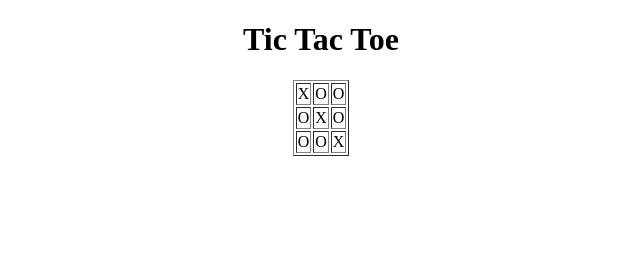
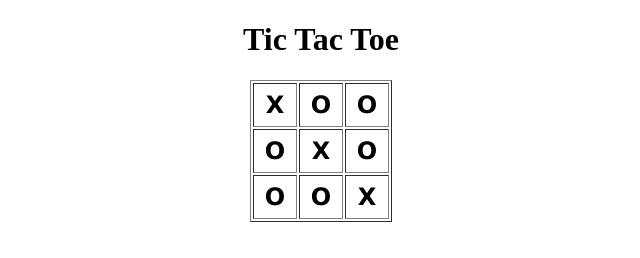
Before and after one commit to lVl4l2LoN/webTicTacToe, a plain HTML site: page HTML5Application/public_html/index.html in a window 1280 px wide. Shown: the whole page, without its empty margins (319-959 px from the left). Drawn offline with Linux system fonts and the light colour scheme.

Commit message:
Part 2
Created a CSS folder with a ticTacToe.css file to create the styles for the html file.

```diff
--- /dev/null
+++ b/HTML5Application/public_html/CSS/ticTacToeCSS.css
@@ -0,0 +1,17 @@
+/*
+Adding styles to the Tic Tac Toe game.
+*/
+/*
+    Created on : Feb 12, 2018, 9:54:31 PM
+    Author     : lVl4rl2LoN
+*/
+
+.Square{
+    width: 40px;
+    height: 40px;
+    text-align: center;
+    font-size: 18pt;
+    font-weight: bold;
+    font-family: Verdana;
+
+}
--- a/HTML5Application/public_html/index.html
+++ b/HTML5Application/public_html/index.html
@@ -8,25 +8,27 @@ https://www.youtube.com/watch?v=gN0fXvWbJSk&list=PLJnkyVAO-LM6IgtfN83wQ-dj5Oj1mN
         <title>Tic Tac Toe</title>
         <meta charset="UTF-8">
         <meta name="viewport" content="width=device-width, initial-scale=1.0">
+        <link rel = "stylesheet" type = "text/CSS" href = "CSS/ticTacToeCSS.css">
+
     </head>
     <body>
         <h1 align = "center">Tic Tac Toe</h1>
         <div>
             <table border = 1 align = "center">
                 <tr>
-                    <td>X</td>
-                    <td>O</td>
-                    <td>O</td>
+                    <td class="Square">X</td>
+                    <td class="Square">O</td>
+                    <td class="Square">O</td>
                 </tr>
                  <tr>
-                    <td>O</td>
-                    <td>X</td>
-                    <td>O</td>
+                    <td class="Square">O</td>
+                    <td class="Square"> X</td>
+                    <td class="Square">O</td>
                 </tr>
                  <tr>
-                    <td>O</td>
-                    <td>O</td>
-                    <td>X</td>
+                    <td class="Square">O</td>
+                    <td class="Square">O</td>
+                    <td class="Square">X</td>
                 </tr>
             </table>
         </div>
```
